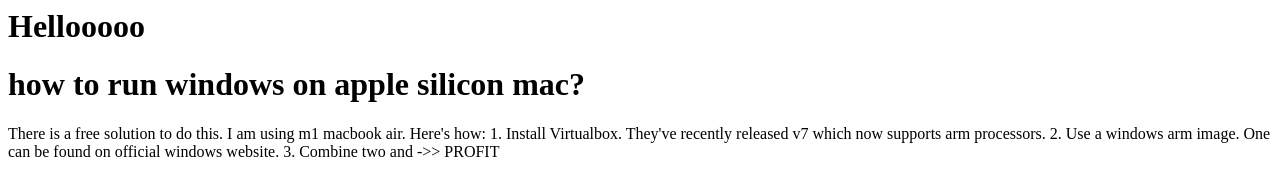
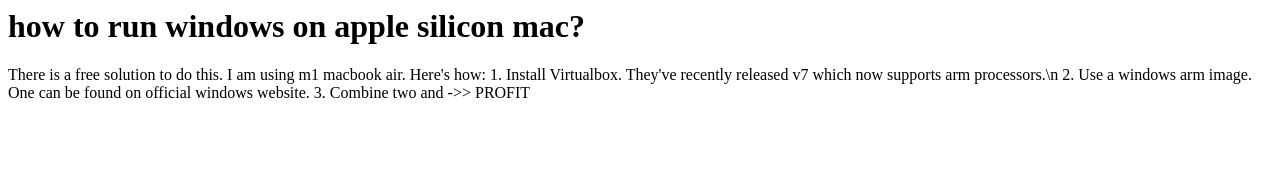
Before and after one commit to notinlastforeva/howtodo, a plain HTML site: page index.html in a window 1280 px wide. Drawn offline with Linux system fonts and the light colour scheme.

Commit message:
Update index.html

```diff
--- a/index.html
+++ b/index.html
@@ -1,12 +1,11 @@
-<h1>Hellooooo</h1>
-
-
 <h1>how to run windows on apple silicon mac?</h1>
 
+<body>
 There is a free solution to do this. I am using m1 macbook air. Here's how:
 
-1. Install Virtualbox. They've recently released v7 which now supports arm processors.
+1. Install Virtualbox. They've recently released v7 which now supports arm processors.\n
 2. Use a windows arm image. One can be found on official windows website.
 3. Combine two and ->>
 
 PROFIT
+</body>
```
